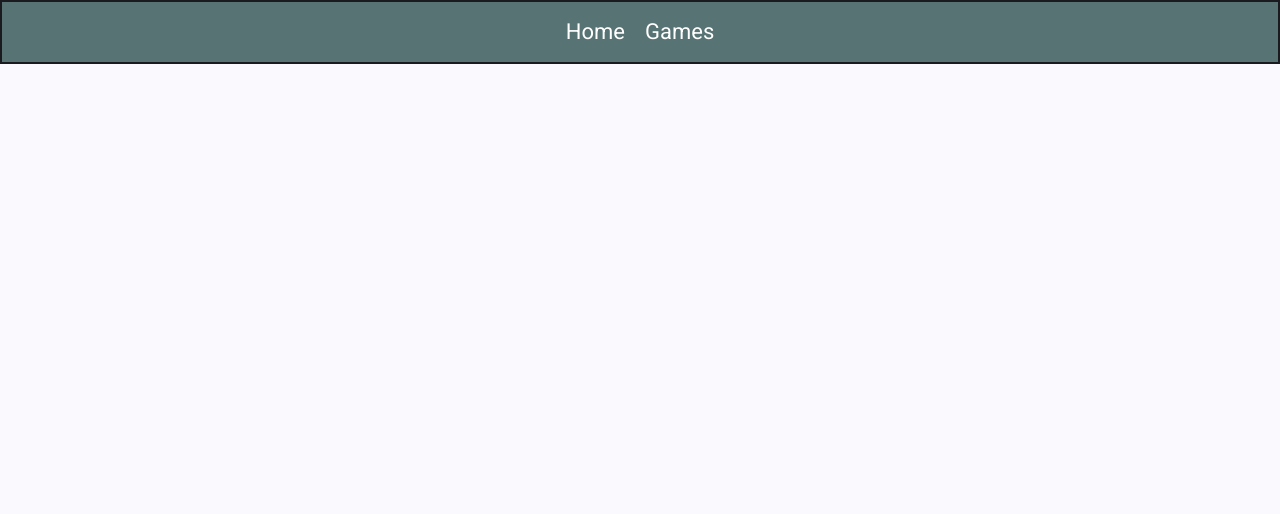
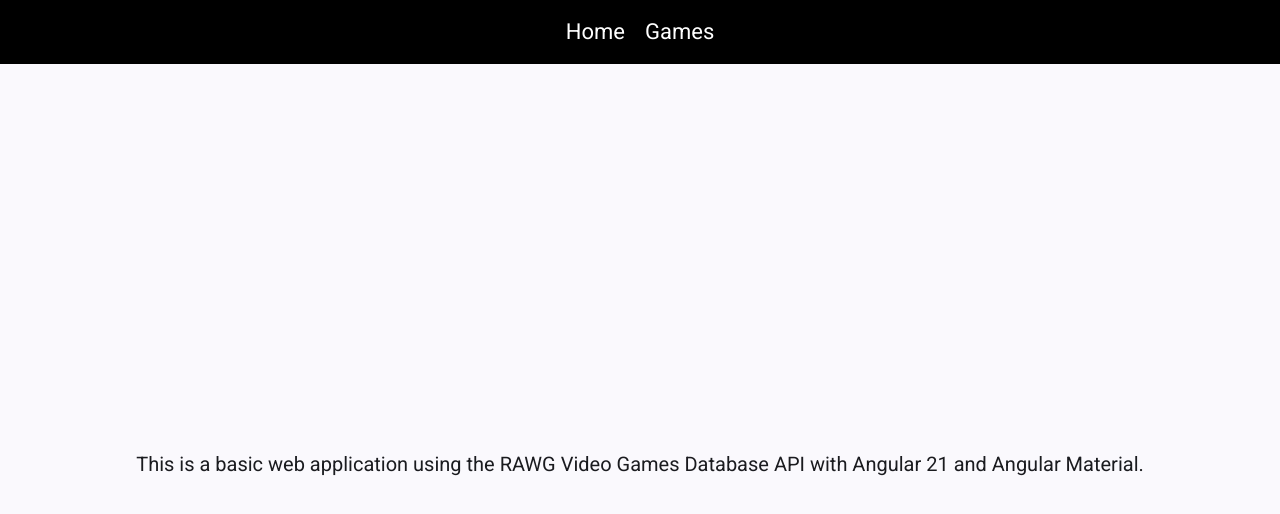
Before and after one commit to NahumMejia/videogames-app-angular21, an Angular app: page / in a window 1280 px wide. Shown: the top 514 px of the page. Built offline with nearby package versions, Linux system fonts and the light colour scheme.

Commit message:
Added: Home Component

```diff
--- a/src/app/core/components/navbar/navbar.scss
+++ b/src/app/core/components/navbar/navbar.scss
@@ -4,11 +4,14 @@
     justify-content: center;
     align-items: center;
     gap: 20px;
-    background-color: rgb(87, 115, 116);
-    border: 2px solid;
+    background-color: rgb(0, 0, 0);
 }
 
 .navbarItems{
     cursor: pointer;
     color: white;
 }
+
+.navbarItems:hover{
+    text-decoration: underline;
+}
--- /dev/null
+++ b/src/app/features/home/home.html
@@ -0,0 +1,6 @@
+<div class="page-container">
+      <p class="text">
+        This is a basic web application using the RAWG Video Games Database API
+        with Angular 21 and Angular Material.
+      </p>
+</div>
--- /dev/null
+++ b/src/app/features/home/home.scss
@@ -0,0 +1,14 @@
+.page-container {
+  display: flex;
+  align-items: center;
+  justify-content: center;
+  height: 100dvh;
+}
+
+.home {
+  width: auto;
+}
+
+.text{
+    font-size: 20px;
+}
--- /dev/null
+++ b/src/app/features/home/home.ts
@@ -0,0 +1,11 @@
+import { ChangeDetectionStrategy, Component } from '@angular/core';
+import { AngularMaterialModule } from '../../shared/Modules/angular-material-module';
+
+@Component({
+  selector: 'app-home',
+  imports: [AngularMaterialModule],
+  templateUrl: './home.html',
+  styleUrl: './home.scss',
+  changeDetection: ChangeDetectionStrategy.OnPush,
+})
+export class Home {}
```
Also changed, not shown: src/app/app.routes.ts (+9 -0 lines).
